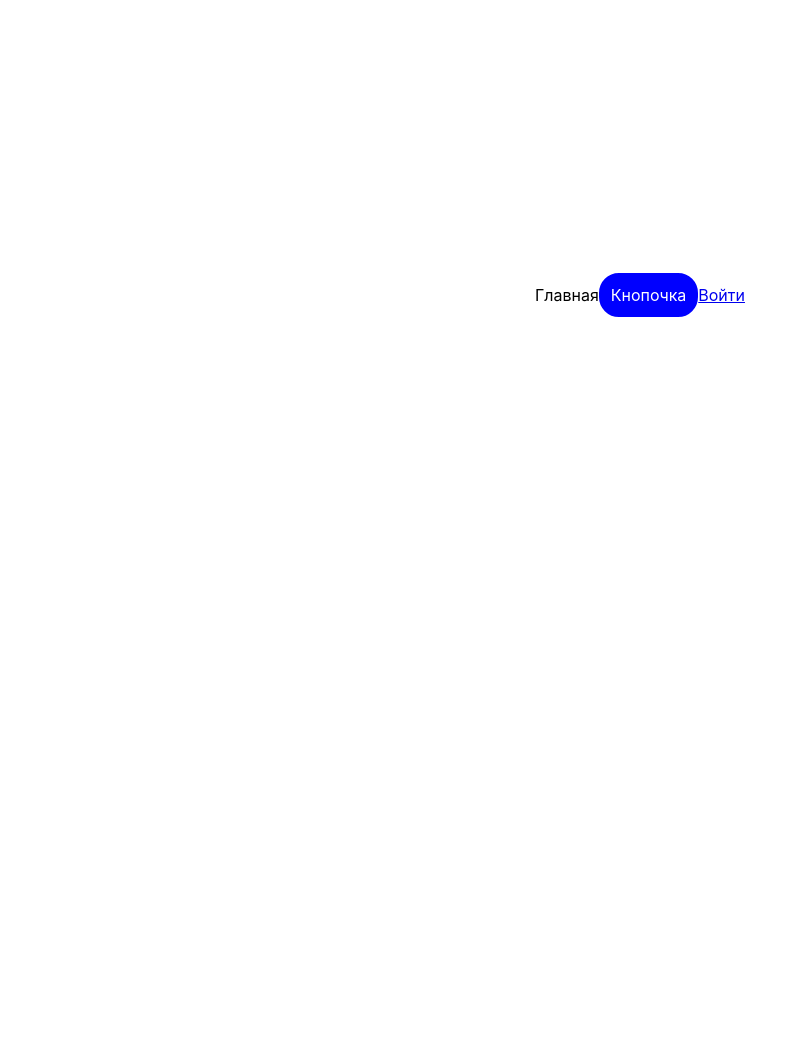
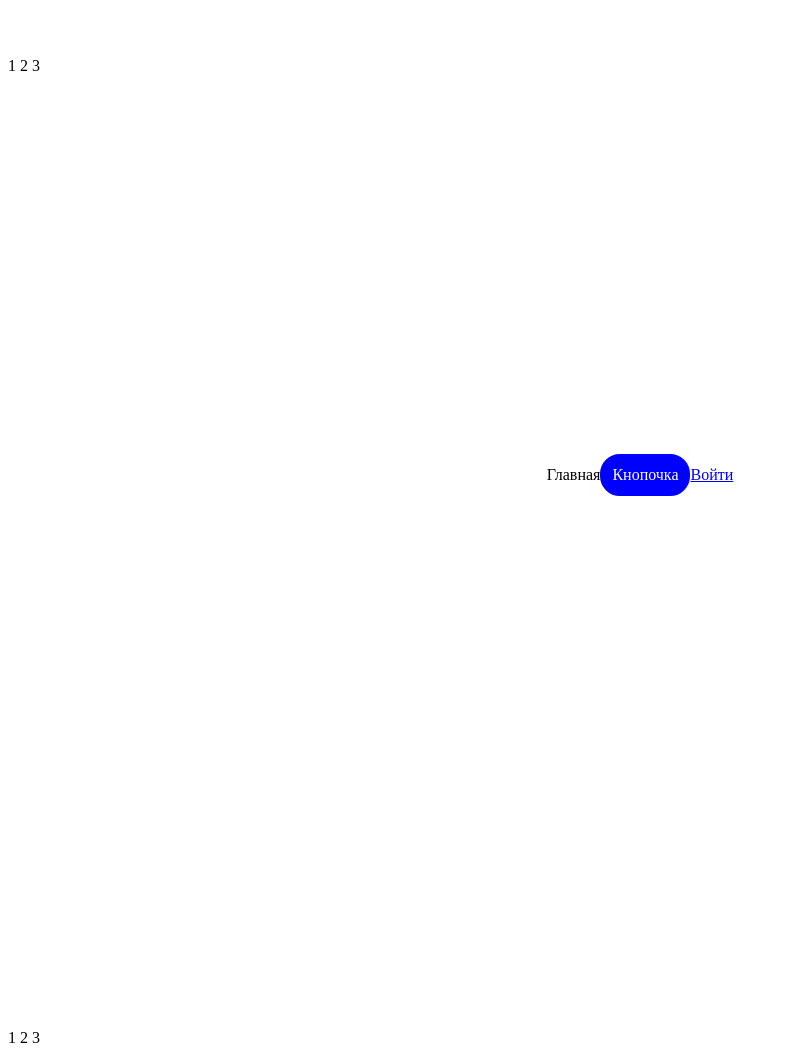
Before and after one commit to Spanri/aggr, a Nuxt app: page / in a window 1280 px wide. Shown: the part 105-1160 px from the top of the page, without its empty margins (0-796 px from the left). Before the commit the page ends 800 px from the top, so only its background shows below. Built offline with nearby package versions, Linux system fonts and the light colour scheme.

Commit message:
fix bugs

```diff
--- a/assets/scss/_general.scss
+++ b/assets/scss/_general.scss
@@ -0,0 +1,18 @@
+html {
+  font-family: 'Source Sans Pro', -apple-system, BlinkMacSystemFont, 'Segoe UI',
+    Roboto, 'Helvetica Neue', Arial, sans-serif;
+  font-size: 16px;
+  word-spacing: 1px;
+  -ms-text-size-adjust: 100%;
+  -webkit-text-size-adjust: 100%;
+  -moz-osx-font-smoothing: grayscale;
+  -webkit-font-smoothing: antialiased;
+  box-sizing: border-box;
+}
+
+*,
+*:before,
+*:after {
+  box-sizing: border-box;
+  margin: 0;
+}
--- /dev/null
+++ b/components/Footer.vue
@@ -0,0 +1,7 @@
+<template>
+  <footer class="footer">
+    <object class="footer__logo" data="" />
+    <nav class="footer__nav">1 2 3</nav>
+    <div class="footer__profile"></div>
+  </footer>
+</template>
--- /dev/null
+++ b/components/Header.vue
@@ -0,0 +1,7 @@
+<template>
+  <header class="header">
+    <object class="header__logo" data="" />
+    <nav class="header__nav">1 2 3</nav>
+    <div class="header__profile"></div>
+  </header>
+</template>
--- a/layouts/default.vue
+++ b/layouts/default.vue
@@ -1,55 +1,19 @@
 <template>
-  <div>
-    <nuxt />
+  <div class="app">
+    <Header class="app__header" />
+    <nuxt class="app__main"/>
+    <Footer class="app__footer"/>
   </div>
 </template>
 
-<style>
-html {
-  font-family: 'Source Sans Pro', -apple-system, BlinkMacSystemFont, 'Segoe UI',
-    Roboto, 'Helvetica Neue', Arial, sans-serif;
-  font-size: 16px;
-  word-spacing: 1px;
-  -ms-text-size-adjust: 100%;
-  -webkit-text-size-adjust: 100%;
-  -moz-osx-font-smoothing: grayscale;
-  -webkit-font-smoothing: antialiased;
-  box-sizing: border-box;
-}
+<script lang="ts">
+import Vue from 'vue';
 
-*,
-*:before,
-*:after {
-  box-sizing: border-box;
-  margin: 0;
-}
-
-.button--green {
-  display: inline-block;
-  border-radius: 4px;
-  border: 1px solid #3b8070;
-  color: #3b8070;
-  text-decoration: none;
-  padding: 10px 30px;
-}
-
-.button--green:hover {
-  color: #fff;
-  background-color: #3b8070;
-}
-
-.button--grey {
-  display: inline-block;
-  border-radius: 4px;
-  border: 1px solid #35495e;
-  color: #35495e;
-  text-decoration: none;
-  padding: 10px 30px;
-  margin-left: 15px;
-}
-
-.button--grey:hover {
-  color: #fff;
-  background-color: #35495e;
-}
-</style>
+export default Vue.extend({
+  name: 'Default',
+  components: {
+    Header: () => import('@/components/Header.vue'),
+    Footer: () => import('@/components/Footer.vue'),
+  },
+});
+</script>
--- a/nuxt.config.js
+++ b/nuxt.config.js
@@ -35,7 +35,7 @@ export default {
   ** Nuxt.js dev-modules
   */
   buildModules: [
-    // Doc: https://github.com/nuxt-community/eslint-module
+    '@nuxt/typescript-build',
     '@nuxtjs/eslint-module',
   ],
   /*
@@ -58,6 +58,9 @@ export default {
   axios: {
     // proxyHeaders: false
   },
+  extends: [
+    '@nuxtjs/eslint-config-typescript',
+  ],
   /*
   ** Build configuration
   */
--- a/package.json
+++ b/package.json
@@ -9,8 +9,8 @@
     "build": "nuxt build",
     "start": "nuxt start",
     "generate": "nuxt generate",
-    "lint": "eslint --ext .js,.vue --ignore-path .gitignore .",
-    "lintfix": "eslint --fix --ext .js,.vue --ignore-path .gitignore ."
+    "lint": "eslint --ext .ts,.js,.vue --ignore-path .gitignore .",
+    "lintfix": "eslint --fix --ext .ts,.js,.vue --ignore-path .gitignore ."
   },
   "dependencies": {
     "@nuxtjs/axios": "^5.6.0",
@@ -20,7 +20,9 @@
     "vuex-persist": "^2.1.0"
   },
   "devDependencies": {
+    "@nuxt/typescript-build": "^0.3.4",
     "@nuxtjs/eslint-config": "^1.0.1",
+    "@nuxtjs/eslint-config-typescript": "^0.1.3",
     "@nuxtjs/eslint-module": "^1.0.0",
     "@nuxtjs/style-resources": "^1.0.0",
     "autoprefixer": "^9.6.1",
--- a/ui-components/Button.vue
+++ b/ui-components/Button.vue
@@ -11,10 +11,10 @@
 export default {
   name: "Button",
   props: {
-    // 0 - backg accent, 1 - backg light
+    // false - backg accent, true - backg light
     type: {
       type: Boolean,
-      default: 0,
+      default: false,
     },
   },
 };
--- /dev/null
+++ b/vue-shim.d.ts
@@ -0,0 +1,4 @@
+declare module "*.vue" {
+  import Vue from 'vue'
+  export default Vue
+}
```
Also changed, not shown: tsconfig.json (added, +33 -0 lines), 1 other file (tests, documents, lock files or other folders).
